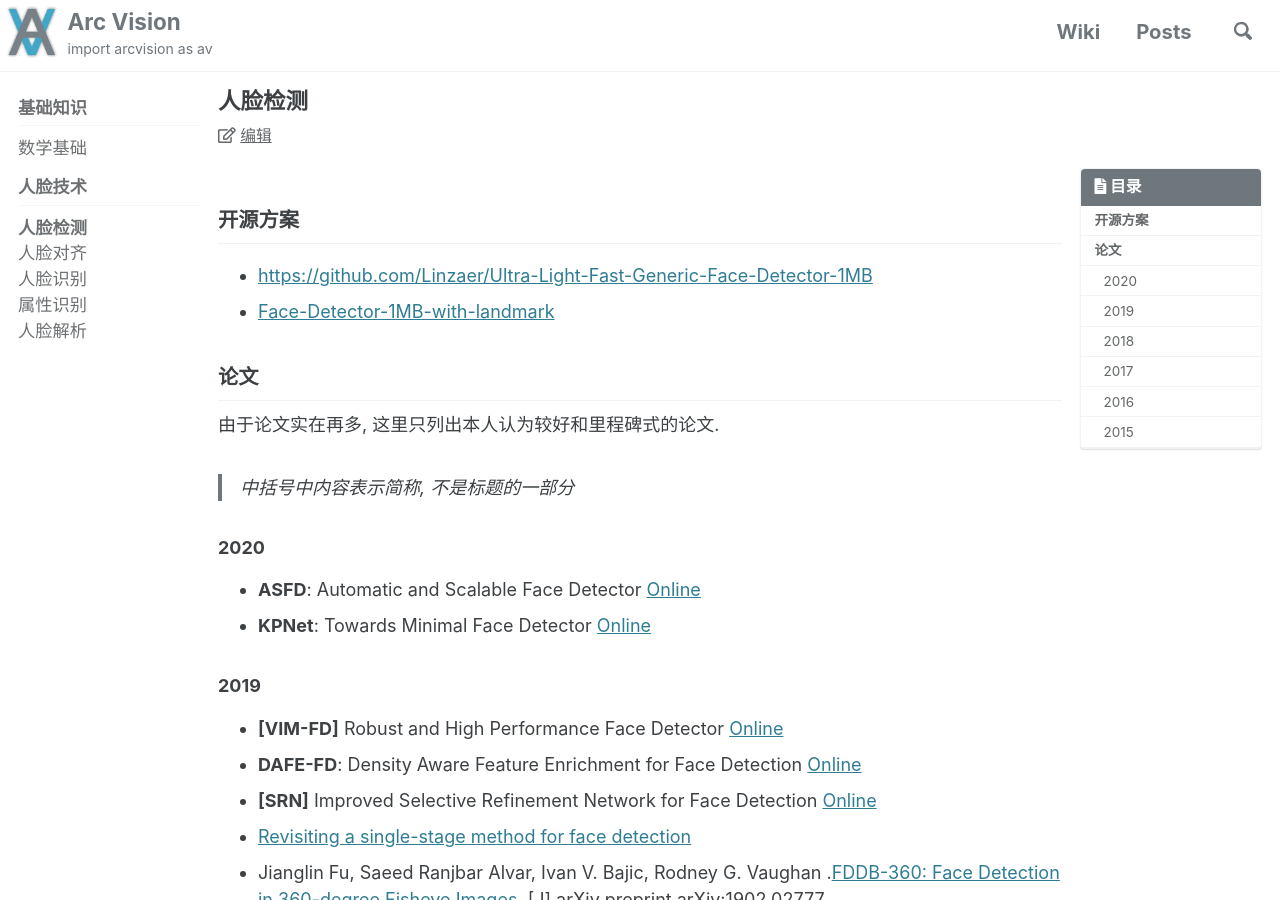
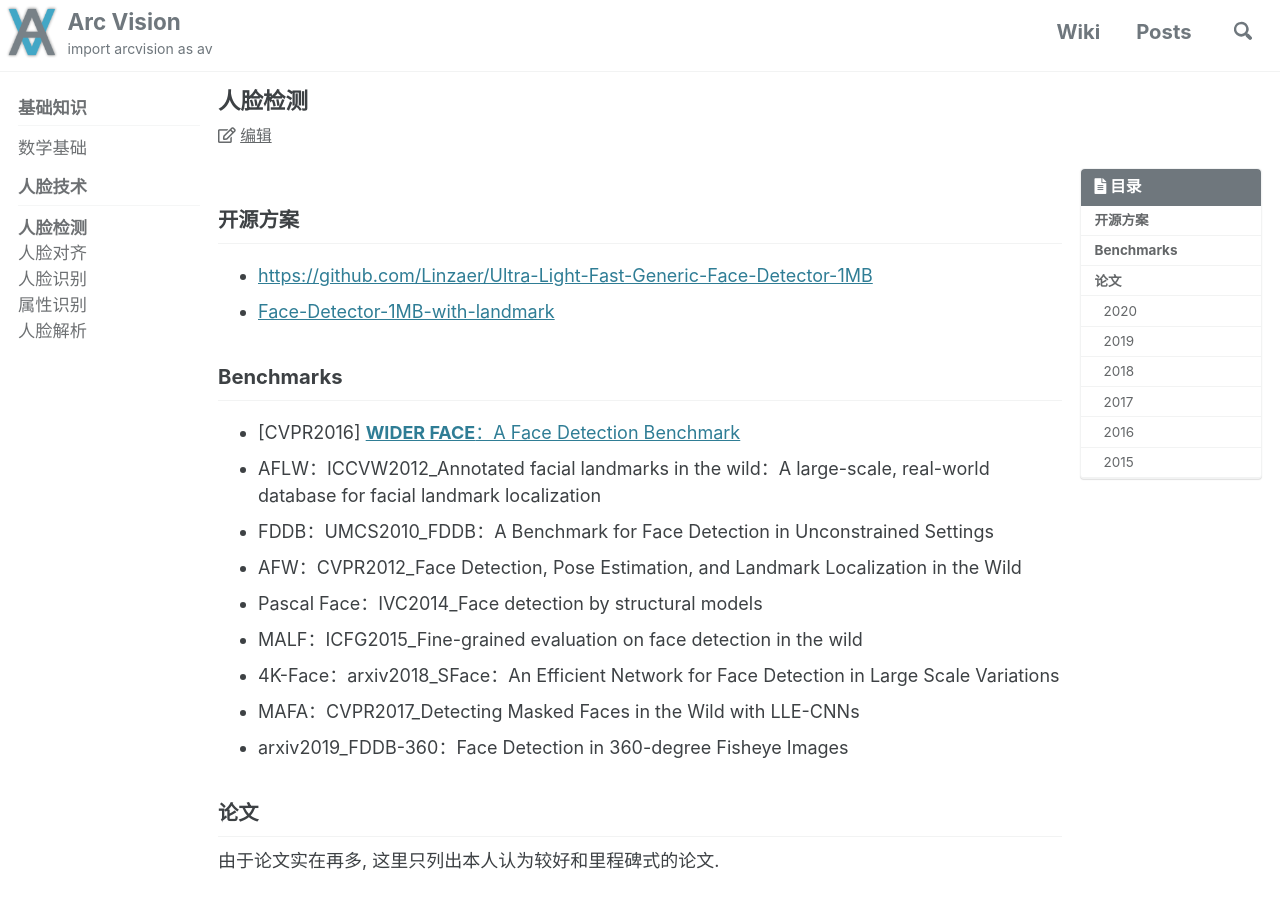
Before and after one commit to ArcVision/ArcVision.github.io, a Jekyll site: the page built from _wiki/11-face-detection.md, in a window 1280 px wide and 900 px high. Built offline with Jekyll 4.4.1, drawn with Linux system fonts in a browser that asks for light colours; cached includes are drawn as plain includes; comment, search, counter and statistics services are not loaded.

Commit message:
Update 11-face-detection.md

```diff
--- a/_wiki/11-face-detection.md
+++ b/_wiki/11-face-detection.md
@@ -11,6 +11,18 @@ toc: true
 
 - [https://github.com/Linzaer/Ultra-Light-Fast-Generic-Face-Detector-1MB](https://github.com/Linzaer/Ultra-Light-Fast-Generic-Face-Detector-1MB)
 - [Face-Detector-1MB-with-landmark](https://github.com/biubug6/Face-Detector-1MB-with-landmark)
+
+## Benchmarks
+
+- [CVPR2016] [**WIDER FACE**：A Face Detection Benchmark](http://shuoyang1213.me/WIDERFACE/)
+- AFLW：ICCVW2012_Annotated facial landmarks in the wild：A large-scale, real-world database for facial landmark localization
+- FDDB：UMCS2010_FDDB：A Benchmark for Face Detection in Unconstrained Settings
+- AFW：CVPR2012_Face Detection, Pose Estimation, and Landmark Localization in the Wild
+- Pascal Face：IVC2014_Face detection by structural models
+- MALF：ICFG2015_Fine-grained evaluation on face detection in the wild
+- 4K-Face：arxiv2018_SFace：An Efficient Network for Face Detection in Large Scale Variations
+- MAFA：CVPR2017_Detecting Masked Faces in the Wild with LLE-CNNs
+- arxiv2019_FDDB-360：Face Detection in 360-degree Fisheye Images
 
 ## 论文
 
```
